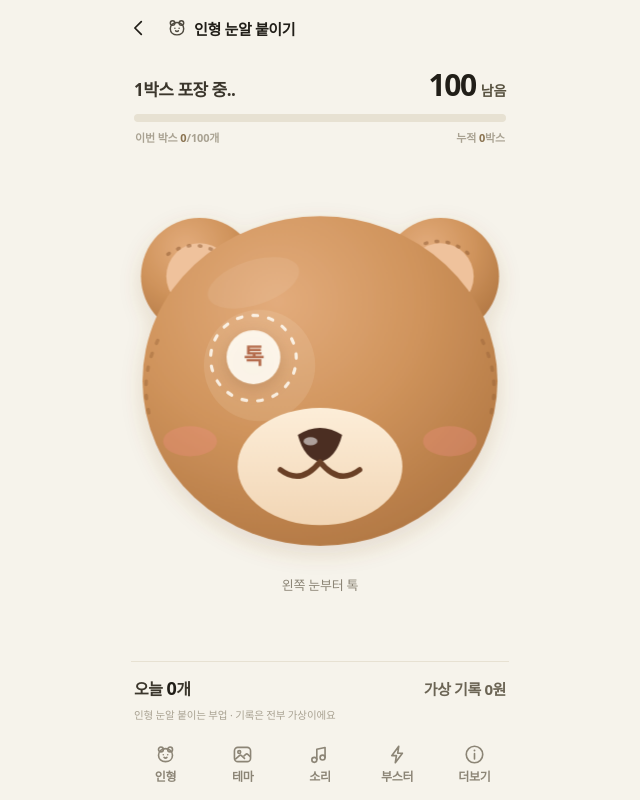
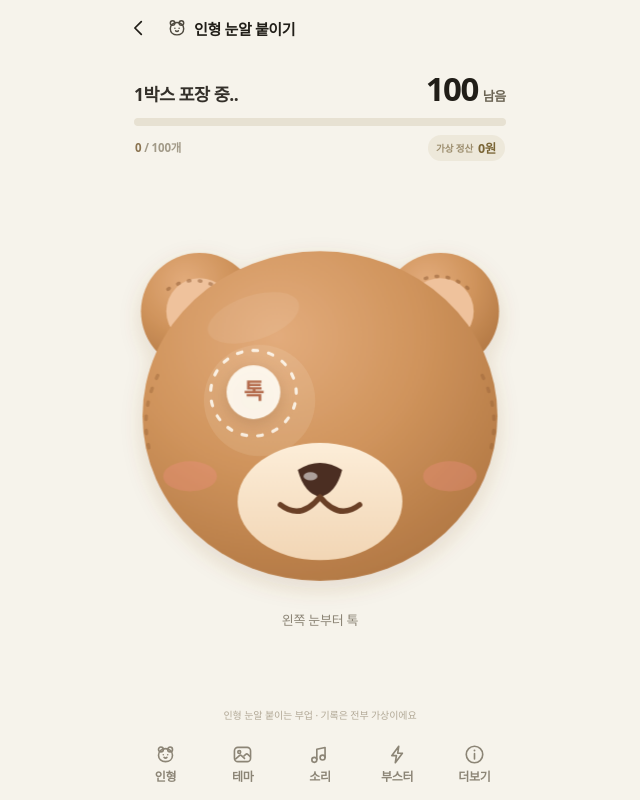
Before and after one commit to bubble-collab/doll-eye-job, a plain HTML site: page index.html in a window 1280 px wide. Shown: the whole page, without its empty margins (320-960 px from the left). Drawn offline with Linux system fonts and the light colour scheme.

Commit message:
상단 현황 한 곳으로 통합: 박스 진행 + 누적 + 가상 정산 배지, 인형 아래 요약 줄 제거 (moktak23)

```diff
--- a/app.js
+++ b/app.js
@@ -521,13 +521,11 @@
     progressTrack: document.querySelector('.progress__track'),
     progressTip: $('progressTip'),
     remainCount: $('remainCount'),
-    inBoxCount: $('inBoxCount'),
-    boxTotal: $('boxTotal'),
-    boxSizeText: $('boxSizeText'),
+    inBoxLine: $('inBoxLine'),
+    payoutChip: $('payoutChip'),
+    payoutAmount: $('payoutAmount'),
     focusPill: $('focusPill'),
     focusTimer: $('focusTimer'),
-    todayCount: $('todayCount'),
-    summaryRight: $('summaryRight'),
     stage: $('stage'),
     dollArea: $('dollArea'),
     hint: $('hint'),
@@ -1280,12 +1278,6 @@
     applyTheme();
     renderProgress();
 
-    els.todayCount.textContent = state.todayCount.toLocaleString('ko-KR');
-    var boxes = Math.floor(state.todayCount / CONFIG.boxSize);
-    els.summaryRight.textContent = boxes > 0
-      ? boxes + '박스 포장 완료 · ' + won(state.todayRecord)
-      : '가상 기록 ' + won(state.todayRecord);
-
     renderFocus();
 
     els.tabSound.classList.toggle('is-muted', !!state.muted);
@@ -1335,9 +1327,14 @@
     els.progressWrap.classList.toggle('is-boxdone', celebrating);
     els.progressWrap.classList.toggle('is-empty', shown === 0);
 
-    if (els.inBoxCount) els.inBoxCount.textContent = String(shown);
-    if (els.boxTotal) els.boxTotal.textContent = String(boxes);
-    if (els.boxSizeText) els.boxSizeText.textContent = String(boxSize);
+    if (els.inBoxLine) {
+      els.inBoxLine.innerHTML = boxes > 0
+        ? '누적 <b>' + boxes + '</b>박스 <span class="u">·</span> <b>' + shown + '</b>/' + boxSize + '개'
+        : '<b>' + shown + '</b> / ' + boxSize + '개';
+    }
+    if (els.payoutAmount) {
+      els.payoutAmount.textContent = won(state.todayRecord);
+    }
   }
 
   function renderFocus() {
--- a/index.html
+++ b/index.html
@@ -6,7 +6,7 @@
   <meta name="theme-color" content="#F6F3EB" />
   <meta name="description" content="곰돌이와 토끼 인형에 눈알을 톡톡 붙이며 잡생각을 비우는 힐링 엔터테인먼트, 인형 눈알 붙이기." />
   <title>인형 눈알 붙이기</title>
-  <link rel="stylesheet" href="styles.css?v=moktak22" />
+  <link rel="stylesheet" href="styles.css?v=moktak23" />
 </head>
 <body>
   <div class="app" id="app">
@@ -30,8 +30,8 @@
       <h1 class="topbar__title">인형 눈알 붙이기</h1>
     </header>
 
-    <!-- 상단: 이번 박스 포장 진행 (1박스 = 100개) -->
-    <section class="progress" aria-label="이번 박스 포장 진행">
+    <!-- 상단: 이번 박스 포장 진행 + 오늘 현황 + 가상 정산 (한 곳에 통합 · 1박스 = 100개) -->
+    <section class="progress" aria-label="이번 박스 포장 진행과 가상 정산">
       <div class="progress__head">
         <p class="progress__label" id="progressLabel">1박스 포장 중..</p>
         <span class="focus-pill" id="focusPill" hidden>집중 <b id="focusTimer">30</b>초</span>
@@ -41,9 +41,12 @@
         <span class="progress__fill" id="progressFill"><i class="progress__shine" aria-hidden="true"></i></span>
         <span class="progress__tip" id="progressTip" aria-hidden="true"></span>
       </div>
-      <div class="progress__foot">
-        <span class="progress__inbox">이번 박스 <b id="inBoxCount">0</b>/<span id="boxSizeText">100</span>개</span>
-        <span class="progress__boxes">누적 <b id="boxTotal">0</b>박스</span>
+      <div class="progress__meta">
+        <p class="progress__inbox" id="inBoxLine"><b>0</b> / 100개</p>
+        <p class="progress__payout" id="payoutChip">
+          <span class="progress__payout-label">가상 정산</span>
+          <b class="progress__payout-amount" id="payoutAmount">0원</b>
+        </p>
       </div>
     </section>
 
@@ -123,11 +126,7 @@
       <p class="hint" id="hint" aria-live="polite">눈을 톡 눌러 보세요</p>
     </main>
 
-    <!-- 오늘 요약 한 줄 -->
-    <section class="summary" aria-label="오늘의 기록">
-      <p class="summary__left">오늘 <b id="todayCount">0</b>개</p>
-      <p class="summary__right" id="summaryRight">가상 기록 0원</p>
-    </section>
+    <!-- 고지 한 줄: 탭 바 바로 위에 아주 은은하게 -->
     <p class="notice-line">인형 눈알 붙이는 부업 · 기록은 전부 가상이에요</p>
 
     <!-- 하단 아이콘 탭 바 -->
@@ -451,6 +450,6 @@
     <p style="padding:24px;text-align:center;font-family:sans-serif">이 미니앱을 사용하려면 자바스크립트를 켜 주세요.</p>
   </noscript>
 
-  <script src="app.js?v=moktak22"></script>
+  <script src="app.js?v=moktak23"></script>
 </body>
 </html>
--- a/styles.css
+++ b/styles.css
@@ -106,10 +106,10 @@ body {
   text-overflow: ellipsis;
 }
 
-/* ---------------- 진행 한 줄 ---------------- */
+/* ---------------- 상단 통합 현황 (박스 진행 + 누적 + 가상 정산) ---------------- */
 .progress {
   flex: 0 0 auto;
-  margin-top: 14px;
+  margin-top: 16px;
   padding: 0 3px;
 }
 
@@ -122,10 +122,10 @@ body {
 .progress__label {
   margin: 0;
   min-width: 0;
-  font-size: 17px;
+  font-size: 17.5px;
   font-weight: 600;
-  letter-spacing: -0.5px;
-  color: #3B362C;
+  letter-spacing: -0.55px;
+  color: #34302A;
   white-space: nowrap;
   overflow: hidden;
   text-overflow: ellipsis;
@@ -152,24 +152,26 @@ body {
   white-space: nowrap;
 }
 .progress__count b {
-  font-size: 30px;
+  display: inline-block;
+  font-size: 33px;
   font-weight: 800;
-  letter-spacing: -1.4px;
+  letter-spacing: -1.6px;
   line-height: 1;
   color: var(--ink);
   font-variant-numeric: tabular-nums;
+  transform-origin: 60% 60%;
 }
 .progress__count span {
-  font-size: 14px;
+  font-size: 13px;
   font-weight: 600;
   letter-spacing: -0.3px;
-  color: #57513F;
+  color: #6B6454;
 }
 
 .progress__track {
   position: relative;
   height: 8px;
-  margin-top: 13px;
+  margin-top: 12px;
   border-radius: 999px;
   background: var(--track);
 }
@@ -226,6 +228,7 @@ body {
 .progress.is-pulse .progress__count span { animation: unitFade 0.44s ease both; }
 .progress.is-pulse .progress__tip { animation: tipPop 0.44s cubic-bezier(0.2, 1.6, 0.4, 1) both; }
 .progress.is-pulse .progress__label { animation: labelNudge 0.44s ease both; }
+.progress.is-pulse .progress__payout-amount { animation: payoutPop 0.48s cubic-bezier(0.2, 1.5, 0.4, 1) both; }
 
 /* 게이지 끝에서 톡 튀어 오르는 +1 */
 .progress__plus {
@@ -269,25 +272,70 @@ body {
   25% { opacity: 1; transform: translate(-50%, -2px) scale(1); }
   100% { opacity: 0; transform: translate(-50%, -16px) scale(1); }
 }
+@keyframes payoutPop {
+  0% { transform: scale(1); }
+  38% { transform: scale(1.14); color: #C97A46; }
+  100% { transform: scale(1); }
+}
 
-/* 이번 박스 / 누적 박스 한 줄 */
-.progress__foot {
+/* 바 바로 아래 보조 메타 줄: 왼쪽 누적·이번 박스 / 오른쪽 가상 정산 배지 */
+.progress__meta {
   display: flex;
-  align-items: baseline;
+  align-items: center;
   justify-content: space-between;
   gap: 10px;
-  margin-top: 7px;
+  margin-top: 9px;
   padding: 0 1px;
-  font-size: 11px;
+}
+
+.progress__inbox {
+  margin: 0;
+  min-width: 0;
+  font-size: 11.5px;
   font-weight: 600;
-  letter-spacing: -0.15px;
-  color: var(--ink-4);
+  letter-spacing: -0.18px;
+  line-height: 1.2;
+  color: #A29A88;
   font-variant-numeric: tabular-nums;
+  white-space: nowrap;
+  overflow: hidden;
+  text-overflow: ellipsis;
 }
-.progress__foot b { font-weight: 800; color: #6B6454; }
-.progress__inbox b { color: #8A7350; }
-.progress__boxes b { color: #8A7350; }
-.progress.is-boxdone .progress__foot b { color: #3D6B54; }
+.progress__inbox b { font-weight: 800; color: #8A7350; }
+.progress__inbox .u { font-weight: 500; color: #ADA491; }
+
+.progress__payout {
+  margin: 0;
+  flex: 0 0 auto;
+  display: inline-flex;
+  align-items: center;
+  gap: 5px;
+  padding: 3px 9px 4px 8px;
+  border-radius: 999px;
+  background: rgba(190, 168, 124, 0.15);
+  white-space: nowrap;
+  transition: background 0.3s ease;
+}
+.progress__payout-label {
+  font-size: 9.5px;
+  font-weight: 600;
+  letter-spacing: -0.1px;
+  color: #9C8D6D;
+}
+.progress__payout-amount {
+  display: inline-block;
+  font-size: 12.5px;
+  font-weight: 800;
+  letter-spacing: -0.35px;
+  color: #7A6535;
+  font-variant-numeric: tabular-nums;
+  transform-origin: 50% 70%;
+}
+.progress.is-boxdone .progress__inbox b,
+.progress.is-boxdone .progress__payout-amount { color: #3D6B54; }
+.progress.is-boxdone .progress__payout { background: rgba(108, 170, 140, 0.16); }
+.progress.is-boxdone .progress__payout-label,
+.progress.is-boxdone .progress__inbox { color: #7E9E8C; }
 
 /* ---------------- 인형 무대 (카드 없음) ---------------- */
 .stage {
@@ -434,48 +482,20 @@ body {
   animation: sparkle 0.7s ease-out forwards;
 }
 
-/* ---------------- 오늘 요약 ---------------- */
-.summary {
-  flex: 0 0 auto;
-  display: flex;
-  align-items: baseline;
-  justify-content: space-between;
-  gap: 12px;
-  margin-top: 8px;
-  padding: 14px 3px 0;
-  border-top: 1px solid var(--line);
-}
-.summary__left,
-.summary__right {
-  margin: 0;
-  font-size: 16px;
-  font-weight: 600;
-  letter-spacing: -0.4px;
-  color: #3B362C;
-  white-space: nowrap;
-}
-.summary__left b {
-  font-size: 18px;
-  font-weight: 800;
-  letter-spacing: -0.5px;
-  color: var(--ink);
-  font-variant-numeric: tabular-nums;
-}
-.summary__right {
-  font-size: 15px;
-  font-weight: 600;
-  color: #6B6454;
-  font-variant-numeric: tabular-nums;
-}
-
+/* ---------------- 고지 한 줄 (탭 바 바로 위, 아주 은은하게) ---------------- */
 .notice-line {
   flex: 0 0 auto;
-  margin: 7px 0 0;
-  padding: 0 3px;
-  font-size: 10.5px;
+  margin: 0;
+  padding: 2px 0 0;
+  text-align: center;
+  font-size: 10px;
   font-weight: 500;
-  letter-spacing: -0.15px;
-  color: var(--ink-4);
+  letter-spacing: -0.1px;
+  line-height: 1.4;
+  color: #B3AA98;
+  white-space: nowrap;
+  overflow: hidden;
+  text-overflow: ellipsis;
 }
 
 /* ---------------- 하단 아이콘 탭 바 ---------------- */
@@ -1252,17 +1272,16 @@ body.has-banner .sheet__wrap { padding-bottom: calc(78px + var(--banner-h)); }
 @media (max-height: 740px) {
   .topbar { height: 50px; }
   .progress { margin-top: 10px; }
-  .progress__count b { font-size: 26px; }
-  .progress__label { font-size: 15.5px; }
+  .progress__count b { font-size: 29px; }
+  .progress__label { font-size: 16px; }
   .doll-svg { width: min(92vw, 44dvh, 344px); }
   .hint { margin-top: 4px; }
-  .summary { padding-top: 10px; }
   .tabbar { padding-top: 2px; }
   .tab { min-height: 52px; }
 }
 
 @media (max-height: 640px) {
-  .progress__foot { display: none; }
+  .progress__meta { display: none; }
   .doll-svg { width: min(82vw, 38dvh, 288px); }
   .notice-line { display: none; }
   .tab__label { font-size: 11px; }
```
Also changed, not shown: preview-390.html (added, +26 -0 lines).
